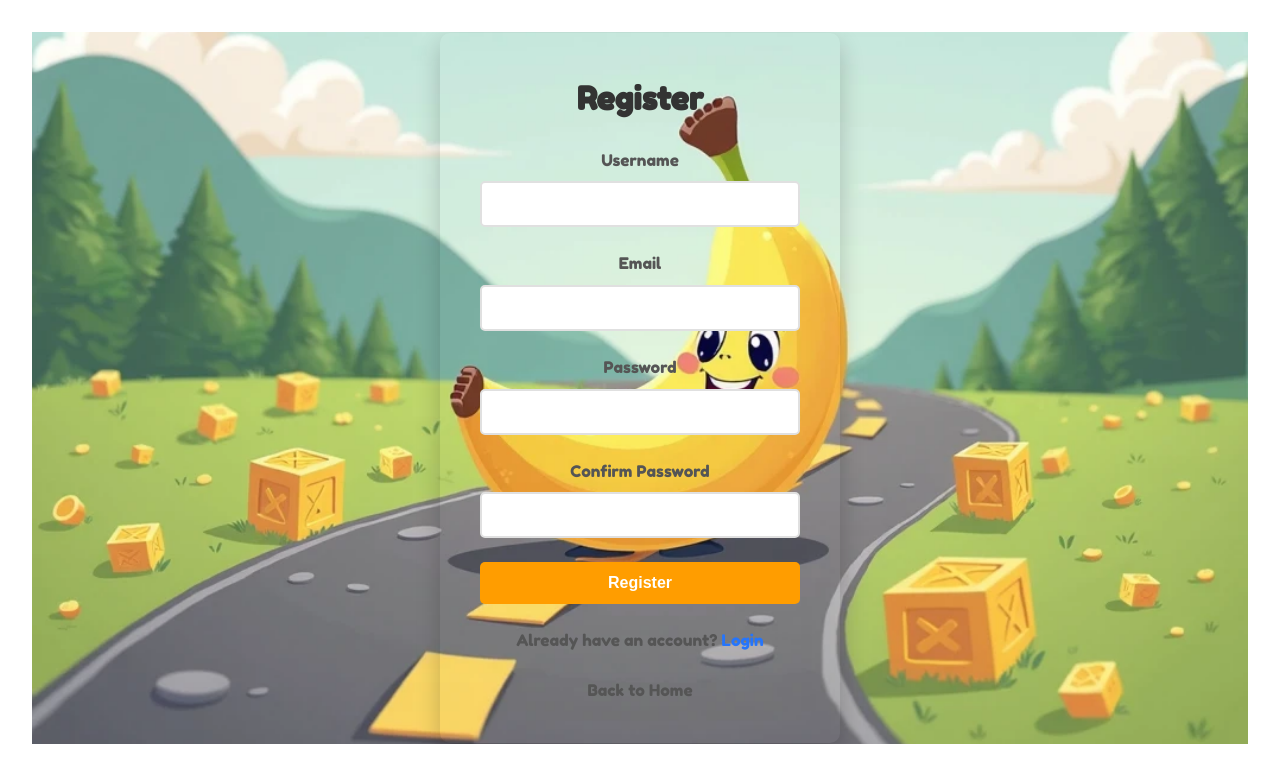
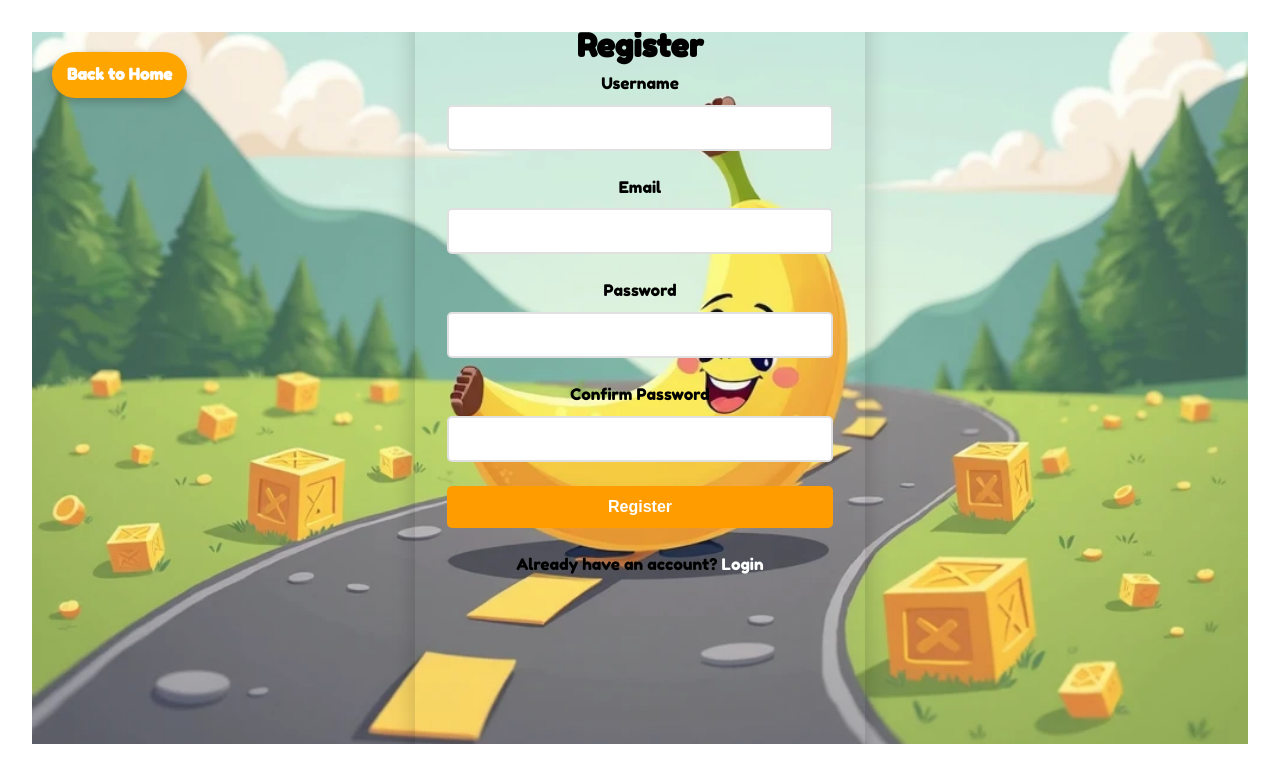
Before and after one commit to BlackOctal/Banana-Game, a React (Vite) app: page /register in a window 1280 px wide. Shown: the top 782 px of the page. Built offline with nearby package versions, Linux system fonts and the light colour scheme.

Commit message:
Enhancement of character color part and authentication part

```diff
--- a/src/components/Auth/Auth.css
+++ b/src/components/Auth/Auth.css
@@ -31,7 +31,17 @@
   .auth-form-container h1 {
     text-align: center;
     margin-bottom: 1.5rem;
-    color: #333;
+    color: #000000;
+  }
+
+  .auth-form-containers {
+    background-color: transparent;
+    padding: 2rem;
+    border-radius: 10px;
+    box-shadow: 0 10px 25px rgba(0, 0, 0, 0.2);
+    width: 90%;
+    max-width: 450px;
+    height: 100vh;
   }
 
   .form-group {
@@ -42,7 +52,7 @@
     display: block;
     margin-bottom: 0.5rem;
     font-weight: 500;
-    color: #555;
+    color: #000000;
   }
 
   .form-group input {
@@ -88,11 +98,11 @@
   .auth-redirect {
     text-align: center;
     margin-top: 1.5rem;
-    color: #555;
+    color: #000000;
   }
 
   .auth-redirect a {
-    color: #2575fc;
+    color: #ffffff;
     font-weight: 500;
     text-decoration: none;
   }
@@ -105,11 +115,72 @@
     display: block;
     text-align: center;
     margin-top: 1.5rem;
-    color: #555;
+    color: #000000;
     text-decoration: none;
   }
 
   .back-home:hover {
-    color: #333;
+    color: #000000;
     text-decoration: underline;
   }
+
+.back-home-button {
+  position: absolute;
+  top: 20px;
+  left: 20px;
+  display: flex;
+  align-items: center;
+  gap: 8px;
+  background-color: #FFA500;
+  color: white;
+  text-decoration: none;
+  padding: 10px 15px;
+  border-radius: 30px;
+  font-weight: bold;
+  transition: all 0.3s ease;
+  box-shadow: 0 4px 8px rgba(0, 0, 0, 0.2);
+  z-index: 100;
+}
+
+.back-home-button:hover {
+  background-color: #FF8C00;
+  transform: translateY(-3px);
+  box-shadow: 0 6px 12px rgba(0, 0, 0, 0.3);
+}
+
+.back-home-button:active {
+  transform: translateY(-1px);
+  box-shadow: 0 4px 8px rgba(0, 0, 0, 0.2);
+}
+
+.back-icon {
+  font-size: 20px;
+  display: flex;
+  align-items: center;
+  justify-content: center;
+}
+
+.back-text {
+  font-size: 16px;
+  font-family: 'Fredoka One', cursive;
+}
+
+.back-home {
+  display: none;
+}
+
+@media (max-width: 768px) {
+  .back-home-button {
+    padding: 8px 12px;
+    top: 15px;
+    left: 15px;
+  }
+
+  .back-icon {
+    font-size: 16px;
+  }
+
+  .back-text {
+    font-size: 14px;
+  }
+}
--- a/src/components/Auth/Login.jsx
+++ b/src/components/Auth/Login.jsx
@@ -43,6 +43,10 @@ const Login = () => {
 
   return (
     <div className="auth-container">
+      <Link to="/" className="back-home-button">
+        <span className="back-text">Back to Home</span>
+      </Link>
+
       <div className="auth-form-container">
         <h1>Login</h1>
         {error && <div className="error-message">{error}</div>}
@@ -84,8 +88,6 @@ const Login = () => {
         <p className="auth-redirect">
           Don't have an account? <Link to="/register">Register</Link>
         </p>
-
-        <Link to="/" className="back-home">Back to Home</Link>
       </div>
     </div>
   );
--- a/src/components/Auth/Register.jsx
+++ b/src/components/Auth/Register.jsx
@@ -39,7 +39,6 @@ const Register = () => {
     setLoading(true);
 
     try {
-
       const { confirmPassword, ...registerData } = formData;
       await register(registerData);
       navigate('/');
@@ -53,7 +52,11 @@ const Register = () => {
 
   return (
     <div className="auth-container">
-      <div className="auth-form-container">
+      <Link to="/" className="back-home-button">
+        <span className="back-text">Back to Home</span>
+      </Link>
+
+      <div className="auth-form-containers">
         <h1>Register</h1>
         {error && <div className="error-message">{error}</div>}
 
@@ -118,8 +121,6 @@ const Register = () => {
         <p className="auth-redirect">
           Already have an account? <Link to="/login">Login</Link>
         </p>
-
-        <Link to="/" className="back-home">Back to Home</Link>
       </div>
     </div>
   );
--- a/src/components/CharacterController/CharacterController.css
+++ b/src/components/CharacterController/CharacterController.css
@@ -329,11 +329,11 @@
 }
 
 .default-color {
-  background-color: #4c9e6d;
+  background-color: #ffff00;
 }
 
-.yellow-color {
-  background-color: #ffff00;
+.green-color {
+  background-color: #4c9e6d;
 }
 
 .blue-color {
--- a/src/components/CharacterController/CharacterController.jsx
+++ b/src/components/CharacterController/CharacterController.jsx
@@ -11,11 +11,13 @@ import { saveScore } from '../../services/score';
 import { applyColorToModel } from '../../utils/characterColors';
 
 const CHARACTER_COLORS = {
-  default: 0x4c9e6d,
-  level1: 0xf8ff5a,
+  default: 0xf8ff5a ,
+  level1: 0x4c9e6d,
   level2: 0x5dade2,
   level3: 0xf55c5c
 };
+
+
 
 const CharacterController = () => {
   const navigate = useNavigate();
@@ -41,7 +43,7 @@ const CharacterController = () => {
 
   const [activeColor, setActiveColor] = useState('default');
   const [unlockedColors, setUnlockedColors] = useState({
-    yellow: false,
+    green: false,
     blue: false,
     red: false
   });
@@ -51,14 +53,14 @@ const CharacterController = () => {
     if (user && user?._id) {
       setCurrentUser(user);
       setHighScore(user?.highScore || 0);
-      setCharacterColor(user?.selectedCharacter || 'yellow');
+      setCharacterColor(user.selectedCharacter || 'green');
 
       if (user.highScore >= 150) {
-        setUnlockedColors({ yellow: true, blue: true, red: true });
-      } else if (user?.highScore >= 100) {
-        setUnlockedColors({ yellow: true, blue: true, red: false });
-      } else if (user?.highScore >= 50) {
-        setUnlockedColors({ yellow: true, blue: false, red: false });
+        setUnlockedColors({ green: true, blue: true, red: true });
+      } else if (user.highScore >= 100) {
+        setUnlockedColors({ green: true, blue: true, red: false });
+      } else if (user.highScore >= 50) {
+        setUnlockedColors({ green: true, blue: false, red: false });
       }
 
       if (user?.unlockedColors) {
@@ -74,11 +76,11 @@ const CharacterController = () => {
       } else {
 
         if (localHighScore >= 150) {
-          setUnlockedColors({ yellow: true, blue: true, red: true });
+          setUnlockedColors({ green: true, blue: true, red: true });
         } else if (localHighScore >= 100) {
-          setUnlockedColors({ yellow: true, blue: true, red: false });
+          setUnlockedColors({ green: true, blue: true, red: false });
         } else if (localHighScore >= 50) {
-          setUnlockedColors({ yellow: true, blue: false, red: false });
+          setUnlockedColors({ green: true, blue: false, red: false });
         }
       }
     }
@@ -93,8 +95,8 @@ const CharacterController = () => {
     else if (score >= 100 && !unlockedColors.blue) {
       setUnlockedColors(prev => ({ ...prev, blue: true }));
     }
-    else if (score >= 50 && !unlockedColors.yellow) {
-      setUnlockedColors(prev => ({ ...prev, yellow: true }));
+    else if (score >= 50 && !unlockedColors.green) {
+      setUnlockedColors(prev => ({ ...prev, green: true }));
     }
   }, [score, unlockedColors, isGameMode]);
 
@@ -542,18 +544,18 @@ const CharacterController = () => {
       )}
 
       <div className="color-buttons">
-        <button
+      <button
           className={`color-btn default-color ${activeColor === 'default' ? 'active' : ''}`}
           onClick={() => handleColorChange('default')}
-          title="Default Green"
+          title="Default Yellow"
         ></button>
 
         <button
-          className={`color-btn yellow-color ${activeColor === 'level1' ? 'active' : ''} ${!unlockedColors.yellow ? 'locked' : ''}`}
-          onClick={() => unlockedColors.yellow && handleColorChange('level1')}
-          title={unlockedColors.yellow ? "Yellow (50+ Score)" : "Locked - Reach 50 points to unlock"}
+          className={`color-btn green-color ${activeColor === 'level1' ? 'active' : ''} ${!unlockedColors.green ? 'locked' : ''}`}
+          onClick={() => unlockedColors.green && handleColorChange('level1')}
+          title={unlockedColors.green ? "Green (50+ Score)" : "Locked - Reach 50 points to unlock"}
         >
-          {!unlockedColors.yellow && <span className="lock-icon">🔒</span>}
+          {!unlockedColors.green && <span className="lock-icon">🔒</span>}
         </button>
 
         <button
--- /dev/null
+++ b/src/utils/characterColors.js
@@ -0,0 +1,96 @@
+import * as THREE from 'three';
+
+export const CHARACTER_COLORS = {
+  yellow: {
+    name: 'Yellow',
+    scoreRequired: 0,
+    hexColor: 0xf8ff5a
+  },
+  green: {
+    name: 'Green',
+    scoreRequired: 50,
+    hexColor: 0x4c9e6d
+  },
+  blue: {
+    name: 'Blue',
+    scoreRequired: 100,
+    hexColor: 0x5dade2
+  },
+  red: {
+    name: 'Red',
+    scoreRequired: 150,
+    hexColor: 0xf55c5c
+  }
+};
+
+export const COLOR_DB_MAPPING = {
+  default: 'green',
+  level1: 'yellow',
+  level2: 'blue',
+  level3: 'red'
+};
+
+export const DB_COLOR_MAPPING = {
+  green: 'default',
+  yellow: 'level1',
+  blue: 'level2',
+  red: 'level3'
+};
+
+export const applyColorToModel = (model, colorKey) => {
+  if (!model) return;
+
+  const actualColorKey = DB_COLOR_MAPPING[colorKey] || colorKey;
+
+  const colorConfig = CHARACTER_COLORS[actualColorKey] || CHARACTER_COLORS.default;
+  const colorHex = colorConfig.hexColor;
+
+  model.traverse((object) => {
+    if (object.isMesh && object.material) {
+      if (Array.isArray(object.material)) {
+        object.material.forEach(material => {
+          if (material && material.color) {
+            material.color.setHex(colorHex);
+
+            if (material.emissive) {
+              material.emissive.setHex(0x111111);
+            }
+          }
+        });
+      } else if (object.material && object.material.color) {
+        object.material.color.setHex(colorHex);
+
+        if (object.material.emissive) {
+          object.material.emissive.setHex(0x111111);
+        }
+      }
+    }
+  });
+};
+
+export const getUnlockedColors = (score = 0) => {
+
+  const unlockedColors = {
+    green: true,
+    yellow: score >= 50,
+    blue: score >= 100,
+    red: score >= 150
+  };
+
+  return unlockedColors;
+};
+
+export const getAvailableColors = (unlockedColors = {}) => {
+  return Object.entries(CHARACTER_COLORS).map(([id, { name, scoreRequired, hexColor }]) => ({
+    id,
+    name,
+    scoreRequired,
+    color: new THREE.Color(hexColor),
+    unlocked: unlockedColors[COLOR_DB_MAPPING[id]] || id === 'default'
+  }));
+};
+
+export const getColorHexFromName = (colorName) => {
+  const colorKey = DB_COLOR_MAPPING[colorName] || 'default';
+  return CHARACTER_COLORS[colorKey].hexColor;
+};
```
